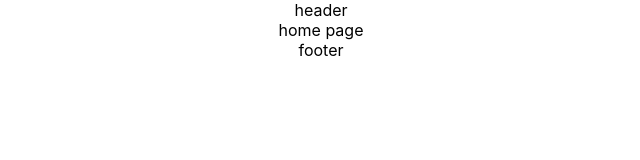
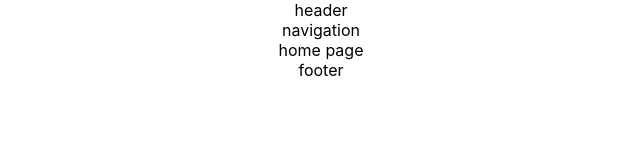
Before and after one commit to chriswright61dev/levfest, a React (Create React App) app: page / in a window 1280 px wide. Shown: the top 160 px of the page, without its empty margins (319-959 px from the left). Built offline with nearby package versions, Linux system fonts and the light colour scheme.

Commit message:
add navigation component

```diff
--- a/src/App.js
+++ b/src/App.js
@@ -15,7 +15,6 @@ function App() {
   return (
     <div className="App">
       <Router>
-        {" "}
         <Header />
         <Switch>
           <Route path="/" exact>
@@ -42,7 +41,7 @@ function App() {
           <Route path="/venues/:id" exact>
             <Venue />
           </Route>
-        </Switch>{" "}
+        </Switch>
         <Footer />
       </Router>
     </div>
--- a/src/components/Header/Header.js
+++ b/src/components/Header/Header.js
@@ -1,7 +1,11 @@
 import React from "react";
-
+import Navigation from "./Navigation/Navigation";
 function Header() {
-  return <div>header</div>;
+  return (
+    <div>
+      header <Navigation />
+    </div>
+  );
 }
 
 export default Header;
--- /dev/null
+++ b/src/components/Header/Navigation/Navigation.js
@@ -0,0 +1,7 @@
+import React from "react";
+
+function Navigation() {
+  return <div>navigation</div>;
+}
+
+export default Navigation;
```
